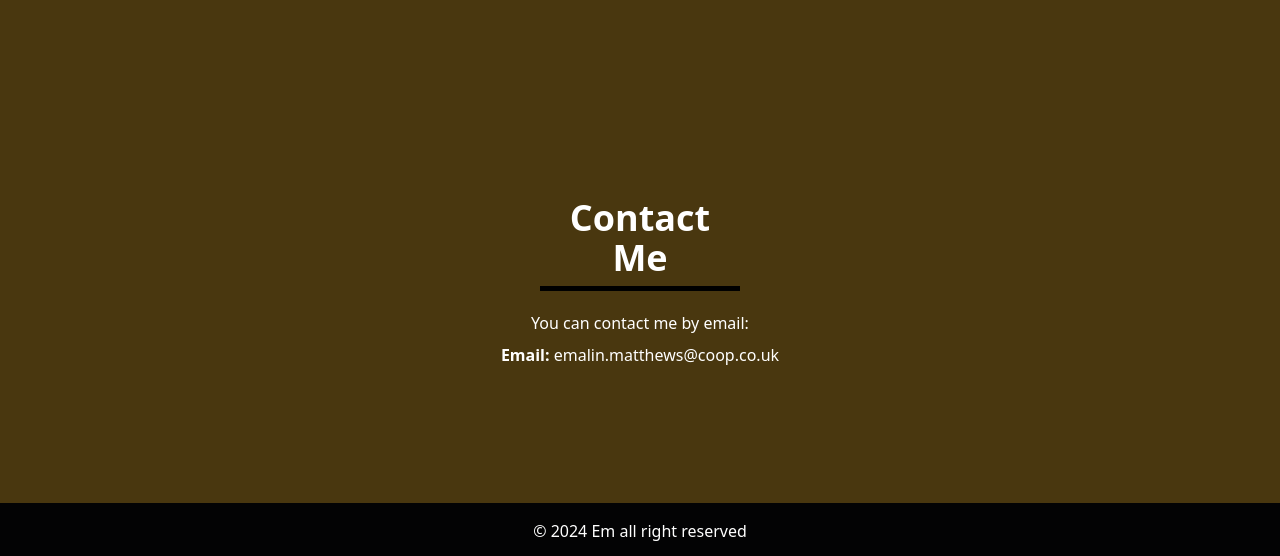
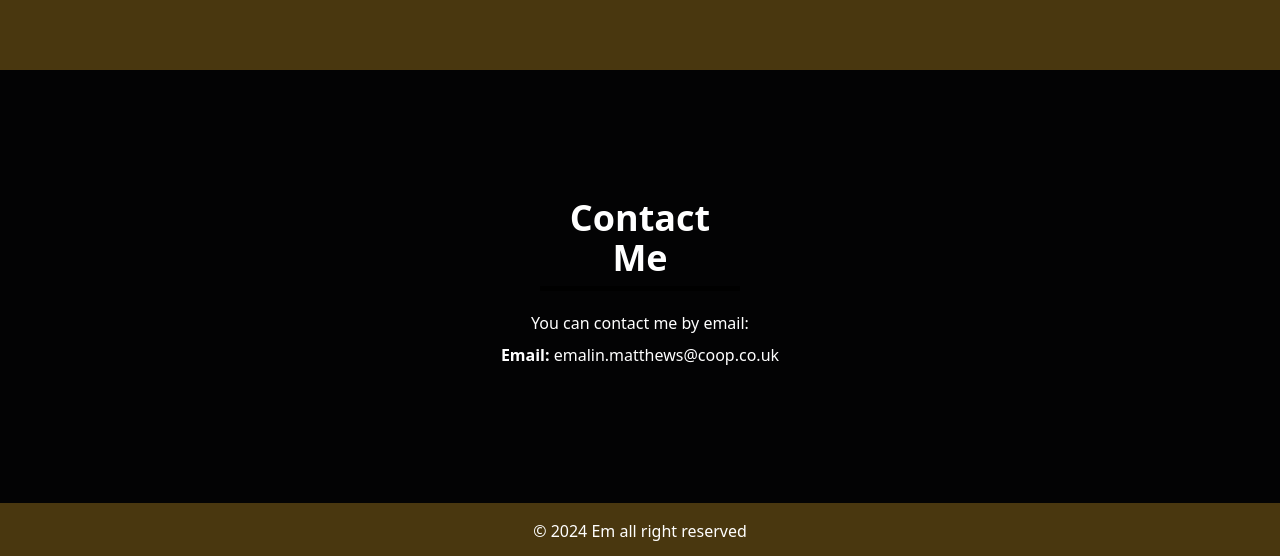
Before and after one commit to EmalinMatthews/my-practice-portfolio, a React (Create React App) app: page / in a window 1280 px wide. Shown: the part 3791-4347 px from the top of the page. Built offline with nearby package versions, Linux system fonts and the light colour scheme.

Commit message:
Changed colour of cotact and footer

```diff
--- a/src/components/Contact.jsx
+++ b/src/components/Contact.jsx
@@ -1,7 +1,7 @@
 
 const Contact = () => {
     return (
-      <section className="bg-secondery px-5 py-32" id="contact">
+      <section className="bg-primary px-5 py-32" id="contact">
         <div className="text-center md:w-[60%] mx-auto text-white">
           <h2 className="text-4xl font-bold mb-5 border-b-[5px] w-[200px] mx-auto border-black pb-2">
             Contact Me
--- a/src/components/Footer.jsx
+++ b/src/components/Footer.jsx
@@ -1,7 +1,7 @@
 import React from "react";
 
 const Footer = () => {
-  return <div className="py-4 text-center bg-primary text-white "> &copy; 2024 Em all right reserved</div>;
+  return <div className="py-4 text-center bg-secondery text-white "> &copy; 2024 Em all right reserved</div>;
 };
 
 export default Footer;
```
